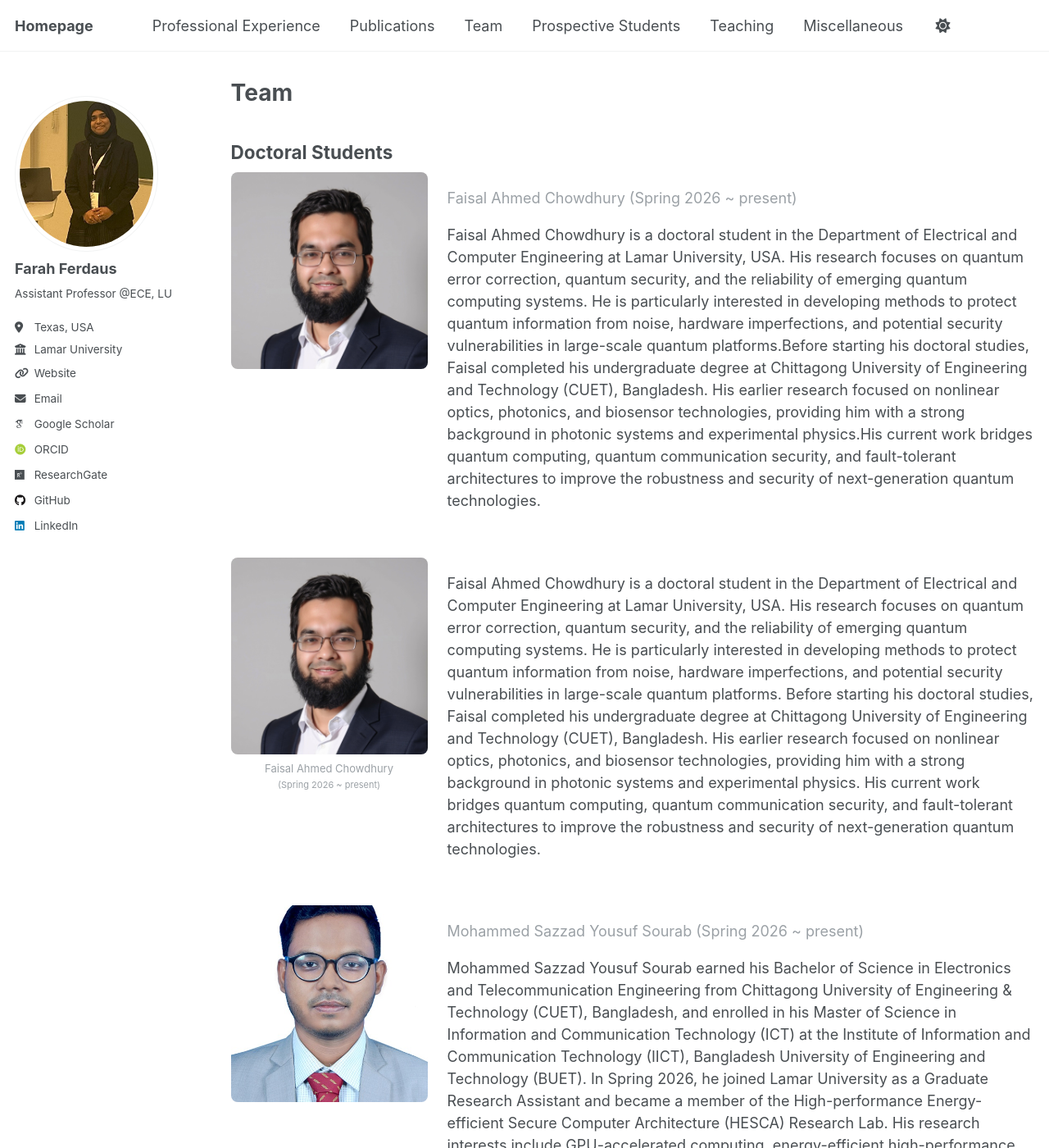
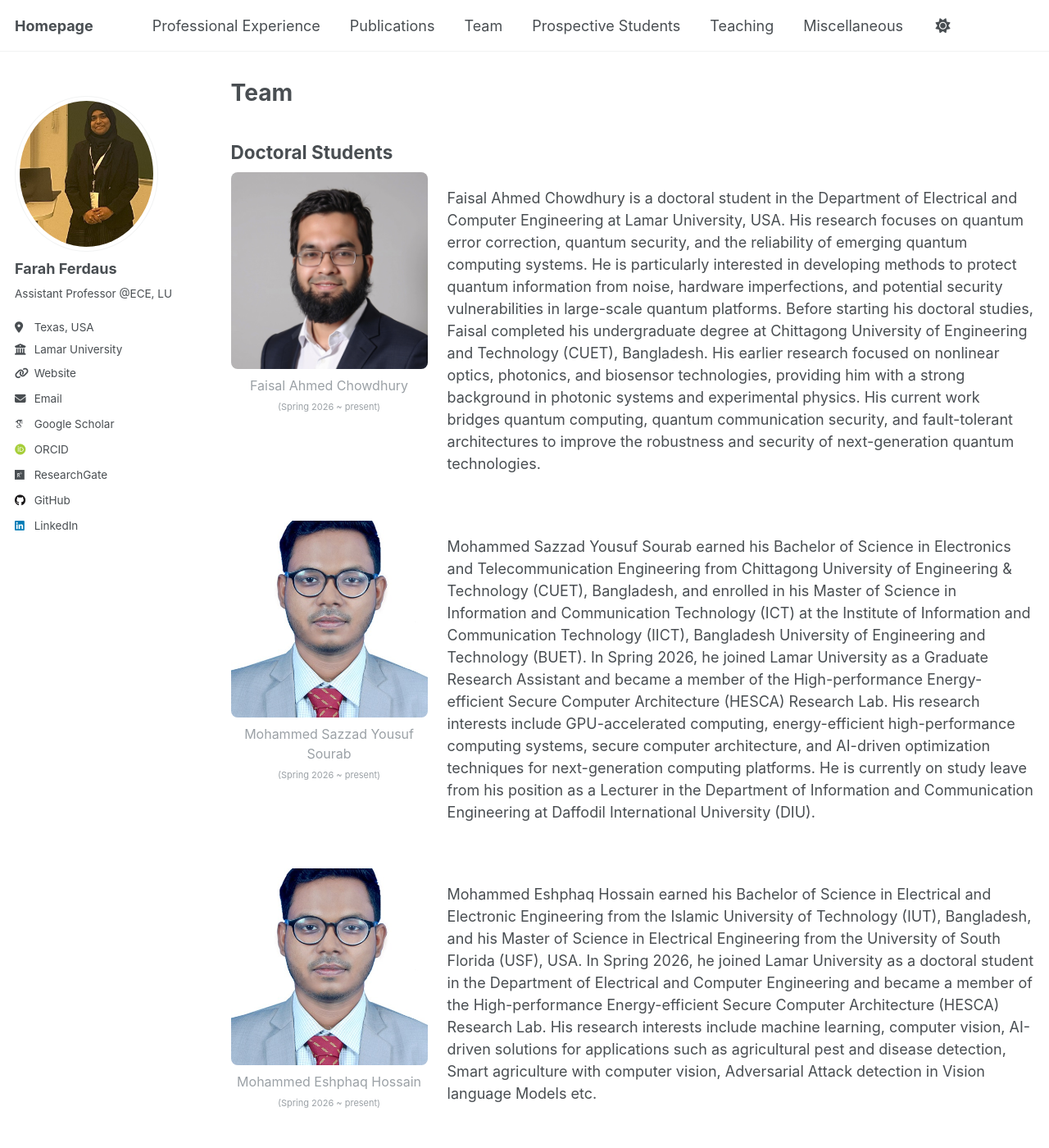
Before and after one commit to fferdaus/fferdaus.github.io, a Jekyll site: the page built from _pages/team.md, in a window 1280 px wide and 1400 px high. Shown: the whole window at 82% size. Built offline with Jekyll 4.4.1, drawn with Linux system fonts in a browser that asks for light colours; some web fonts are replaced; some of the changed text lies outside the part shown.

Commit message:
Update team.md

```diff
--- a/_pages/team.md
+++ b/_pages/team.md
@@ -62,26 +62,13 @@ redirect_from:
 -->
 
 <div style="display: flex; align-items: flex-start; gap: 24px; margin-bottom: 32px;">
-  <img src="{{ site.baseurl }}/images/Faisal.jpeg"
-       style="width: 240px; height: 240px; object-fit: cover; border-radius: 8px; flex-shrink: 0;"
-       alt="Faisal Ahmed Chowdhury"/>
-  <div>
-    <!--<h4><a href="https://www.linkedin.com/in//">Faisal Ahmed Chowdhury </a></h4>-->
-    <!--<p style="font-size: 18px; color: gray;">Faisal Ahmed Chowdhury (Spring 2026 ~ present)</p> -->
-    <p style="font-size: 18px; color: var(--global-text-color-light); margin-bottom: 8px;">Faisal Ahmed Chowdhury (Spring 2026 ~ present)</p>
-    <p>Faisal Ahmed Chowdhury is a doctoral student in the Department of Electrical and Computer Engineering at Lamar University, USA. His research focuses on quantum error correction, quantum security, and the reliability of emerging quantum computing systems. He is particularly interested in developing methods to protect quantum information from noise, hardware imperfections, and potential security vulnerabilities in large-scale quantum platforms.Before starting his doctoral studies, Faisal completed his undergraduate degree at Chittagong University of Engineering and Technology (CUET), Bangladesh. His earlier research focused on nonlinear optics, photonics, and biosensor technologies, providing him with a strong background in photonic systems and experimental physics.His current work bridges quantum computing, quantum communication security, and fault-tolerant architectures to improve the robustness and security of next-generation quantum technologies.
-    </p>
-  </div>
-</div>
-
-<div style="display: flex; align-items: flex-start; gap: 24px; margin-bottom: 32px;">
 
   <!-- Left column: image + name stacked -->
   <div style="flex-shrink: 0; width: 240px; text-align: center;">
     <img src="{{ site.baseurl }}/images/Faisal.jpeg"
          style="width: 240px; height: 240px; object-fit: cover; border-radius: 8px; display: block;"
          alt="Faisal Ahmed Chowdhury"/>
-    <p style="font-size: 13px; color: var(--global-text-color-light); margin-top: 8px; margin-bottom: 0;">
+    <p style="font-size: 16px; color: var(--global-text-color-light); margin-top: 8px; margin-bottom: 0;">
       Faisal Ahmed Chowdhury<br>
       <span style="font-size: 11px;">(Spring 2026 ~ present)</span>
     </p>
@@ -96,27 +83,49 @@ redirect_from:
 </div>
 
 <div style="display: flex; align-items: flex-start; gap: 24px; margin-bottom: 32px;">
-  <img src="{{ site.baseurl }}/images/Sazzad.jpg"
-       style="width: 240px; height: 240px; object-fit: cover; border-radius: 8px; flex-shrink: 0;"
-       alt="Mohammed Sazzad Yousuf Sourab"/>
+
+  <!-- Left column: image + name stacked -->
+  <div style="flex-shrink: 0; width: 240px; text-align: center;">
+    <img src="{{ site.baseurl }}/images/Sazzad.jpg"
+         style="width: 240px; height: 240px; object-fit: cover; border-radius: 8px; display: block;"
+         alt="Mohammed Sazzad Yousuf Sourab"/>
+    <p style="font-size: 16px; color: var(--global-text-color-light); margin-top: 8px; margin-bottom: 0;">
+      Mohammed Sazzad Yousuf Sourab<br>
+      <span style="font-size: 11px;">(Spring 2026 ~ present)</span>
+    </p>
+  </div>
+
+  <!-- Right column: bio only -->
   <div>
-    <p style="font-size: 18px; color: var(--global-text-color-light); margin-bottom: 8px;">Mohammed Sazzad Yousuf Sourab (Spring 2026 ~ present)</p>
     <p>Mohammed Sazzad Yousuf Sourab earned his Bachelor of Science in Electronics and Telecommunication Engineering from Chittagong University of Engineering & Technology (CUET), Bangladesh, and enrolled in his Master of Science in Information and Communication Technology (ICT) at the Institute of Information and Communication Technology (IICT), Bangladesh University of Engineering and Technology (BUET). In Spring 2026, he joined Lamar University as a Graduate Research Assistant and became a member of the High-performance Energy-efficient Secure Computer Architecture (HESCA) Research Lab. His research interests include GPU-accelerated computing, energy-efficient high-performance computing systems, secure computer architecture, and AI-driven optimization techniques for next-generation computing platforms. He is currently on study leave from his position as a Lecturer in the Department of Information and Communication Engineering at Daffodil International University (DIU).
-</p>
+    </p>
   </div>
+
 </div>
 
+
 <div style="display: flex; align-items: flex-start; gap: 24px; margin-bottom: 32px;">
-  <img src="{{ site.baseurl }}/images/Eshphaq.jpg"
-       style="width: 240px; height: 240px; object-fit: cover; border-radius: 8px; flex-shrink: 0;"
-       alt="Mohammed Eshphaq Hossain"/>
+
+  <!-- Left column: image + name stacked -->
+  <div style="flex-shrink: 0; width: 240px; text-align: center;">
+    <img src="{{ site.baseurl }}/images/Sazzad.jpg"
+         style="width: 240px; height: 240px; object-fit: cover; border-radius: 8px; display: block;"
+         alt="Mohammed Eshphaq Hossain"/>
+    <p style="font-size: 16px; color: var(--global-text-color-light); margin-top: 8px; margin-bottom: 0;">
+      Mohammed Eshphaq Hossain<br>
+      <span style="font-size: 11px;">(Spring 2026 ~ present)</span>
+    </p>
+  </div>
+
+  <!-- Right column: bio only -->
   <div>
-    <p style="font-size: 18px; color: var(--global-text-color-light); margin-bottom: 8px;">Mohammed Eshphaq Hossain (Spring 2026 ~ present)</p>
     <p>Mohammed Eshphaq Hossain earned his Bachelor of Science in Electrical and Electronic Engineering from the Islamic University of Technology (IUT), Bangladesh, and his Master of Science in Electrical Engineering from the University of South Florida (USF), USA. In Spring 2026, he joined Lamar University as a doctoral student in the Department of Electrical and Computer Engineering and became a member of the High-performance Energy-efficient Secure Computer Architecture (HESCA) Research Lab. His research interests include machine learning, computer vision, AI-driven solutions for applications such as agricultural
-pest and disease detection, Smart agriculture with computer vision, Adversarial Attack detection in Vision language Models etc..
-</p>
+pest and disease detection, Smart agriculture with computer vision, Adversarial Attack detection in Vision language Models etc.
+    </p>
   </div>
+
 </div>
+
 
 
 ## MS Students
```
